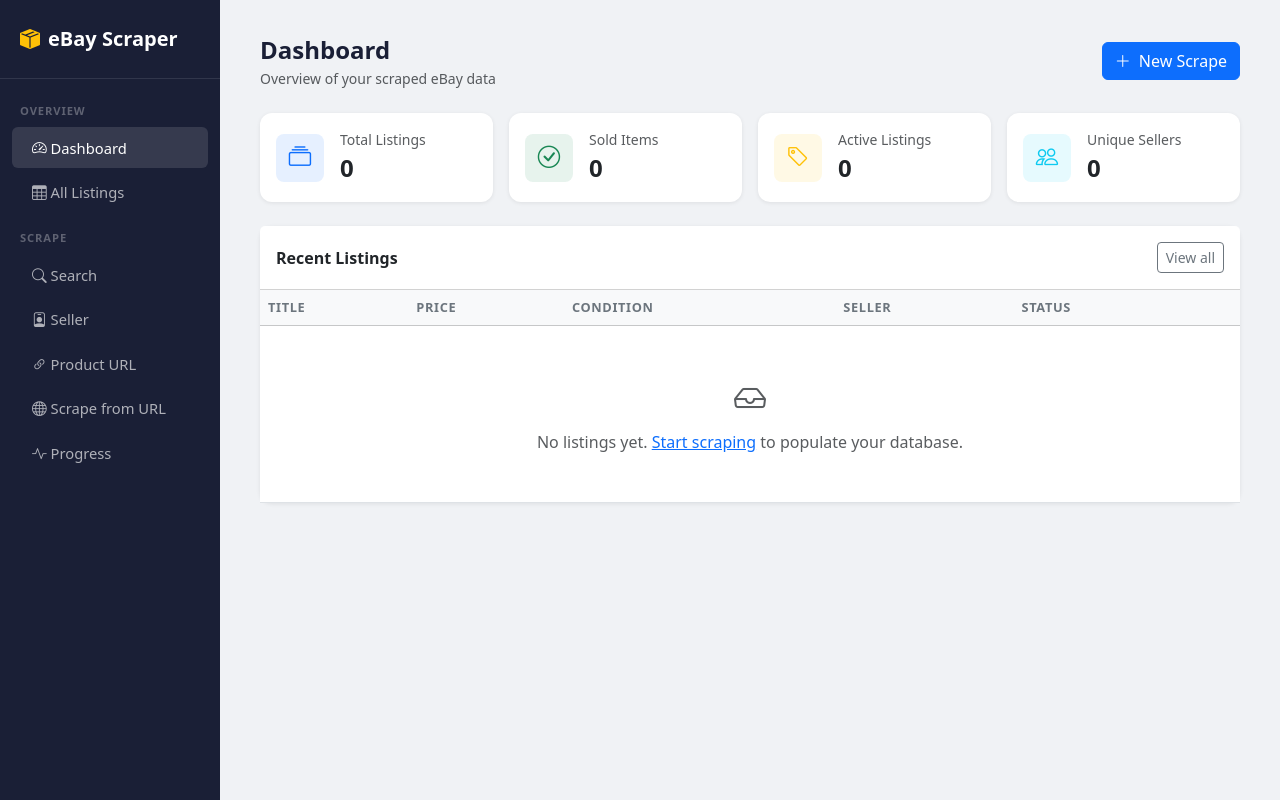
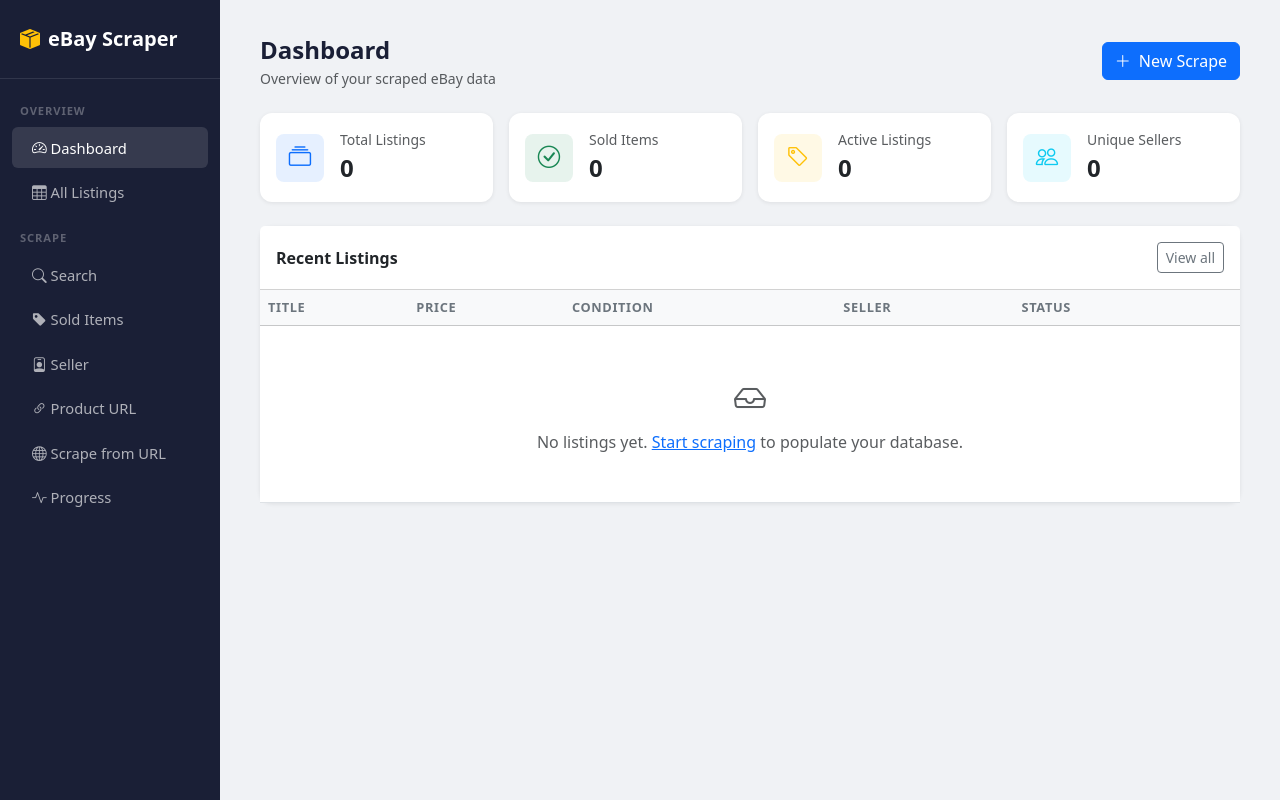
Before and after one commit to KartvelBI/ebay-scraper, a Flask app: page / in a window 1280 px wide. Run offline with Flask 3, Linux system fonts and the light colour scheme; data that the repository does not hold is empty.

Commit message:
Add dedicated "Sold Items" scrape page and nav link
One-click sold-only scrape by keyword (no checkbox to remember). Forces
eBay's Sold/Completed filter and routes results to the sold table via the
existing sold-search flow.

Co-Authored-By: Claude Opus 4.8 <noreply@anthropic.com>

```diff
--- a/app.py
+++ b/app.py
@@ -295,6 +295,77 @@ def scrape_search():
             "Each page returns ~240 listings.",
             "'All pages (auto)' keeps going until eBay has no more results.",
             "Large searches (1000+ items) can take a few minutes — the button will spin.",
+        ],
+    )
+
+
+# ---------------------------------------------------------------------------
+# Scrape — Sold items only
+# ---------------------------------------------------------------------------
+
+_SOLD_FIELDS = """
+<div class="mb-3">
+  <label class="form-label fw-semibold">Keyword <span class="text-danger">*</span></label>
+  <input name="keyword" class="form-control" placeholder='e.g. "mercedes r170 speakers"' required />
+</div>
+<div class="mb-3">
+  <label class="form-label fw-semibold">Store Name <span class="text-muted fw-normal">(optional label for this scrape)</span></label>
+  <input name="store_name" class="form-control" placeholder='e.g. "Sold price research"' />
+</div>
+<div class="mb-3">
+  <label class="form-label fw-semibold">Pages to scrape</label>
+  <select name="pages" class="form-select" id="pagesSelect" onchange="toggleCustomPages(this)">
+    <option value="0">All pages (auto)</option>
+    <option value="1">1 page (~240 items)</option>
+    <option value="3">3 pages (~720 items)</option>
+    <option value="5">5 pages (~1,200 items)</option>
+    <option value="10">10 pages (~2,400 items)</option>
+    <option value="custom">Custom…</option>
+  </select>
+</div>
+<div class="mb-3 d-none" id="customPagesWrap">
+  <label class="form-label fw-semibold">Custom page count</label>
+  <input name="pages_custom" type="number" class="form-control" value="2" min="1" max="100" />
+</div>
+<div class="alert border flash-success mb-0" style="font-size:.85rem;">
+  <i class="bi bi-check-circle me-1"></i> This scrapes <strong>sold / completed</strong> listings only.
+</div>
+<script>
+function toggleCustomPages(sel) {
+  document.getElementById('customPagesWrap').classList.toggle('d-none', sel.value !== 'custom');
+}
+</script>
+"""
+
+@app.route("/scrape/sold", methods=["GET", "POST"])
+def scrape_sold():
+    if request.method == "POST":
+        if _JOB["running"]:
+            flash("A scrape is already in progress — stop it first or wait.", "error")
+            return redirect(url_for("scrape_progress_page"))
+        keyword    = request.form.get("keyword", "").strip()
+        store_name = request.form.get("store_name", "").strip() or None
+        pages      = _parse_pages(request.form)
+        if not keyword:
+            flash("Please enter a keyword.", "error")
+            return redirect(url_for("scrape_sold"))
+        _jset(running=True, done=False, task="Sold Items", detail=keyword,
+              page=0, collected=0, saved=0, log=[], error=None, stop_requested=False)
+        # sold=True forces eBay's Sold/Completed filter for this scrape.
+        threading.Thread(target=_run_search, args=(keyword, pages, True, store_name), daemon=True).start()
+        return redirect(url_for("scrape_progress_page"))
+
+    return render_template(
+        "scrape.html",
+        form_title="Scrape Sold Items",
+        form_desc="Scrape sold / completed eBay listings by keyword — ideal for historical price research.",
+        card_class="search-card",
+        form_fields=_SOLD_FIELDS,
+        tips=[
+            "Only sold/completed listings are collected (eBay's 'Sold Items' filter).",
+            "Each row is saved with status = Sold (into the sold table).",
+            "Great for researching what items actually sold for.",
+            "'All pages (auto)' keeps going until eBay runs out of results.",
         ],
     )
 
--- a/templates/base.html
+++ b/templates/base.html
@@ -92,6 +92,9 @@
         <a href="/scrape/search" class="nav-link {% if request.path == '/scrape/search' %}active{% endif %}">
           <i class="bi bi-search"></i> Search
         </a>
+        <a href="/scrape/sold" class="nav-link {% if request.path == '/scrape/sold' %}active{% endif %}">
+          <i class="bi bi-tag-fill"></i> Sold Items
+        </a>
         <a href="/scrape/seller" class="nav-link {% if request.path == '/scrape/seller' %}active{% endif %}">
           <i class="bi bi-person-badge"></i> Seller
         </a>
```
